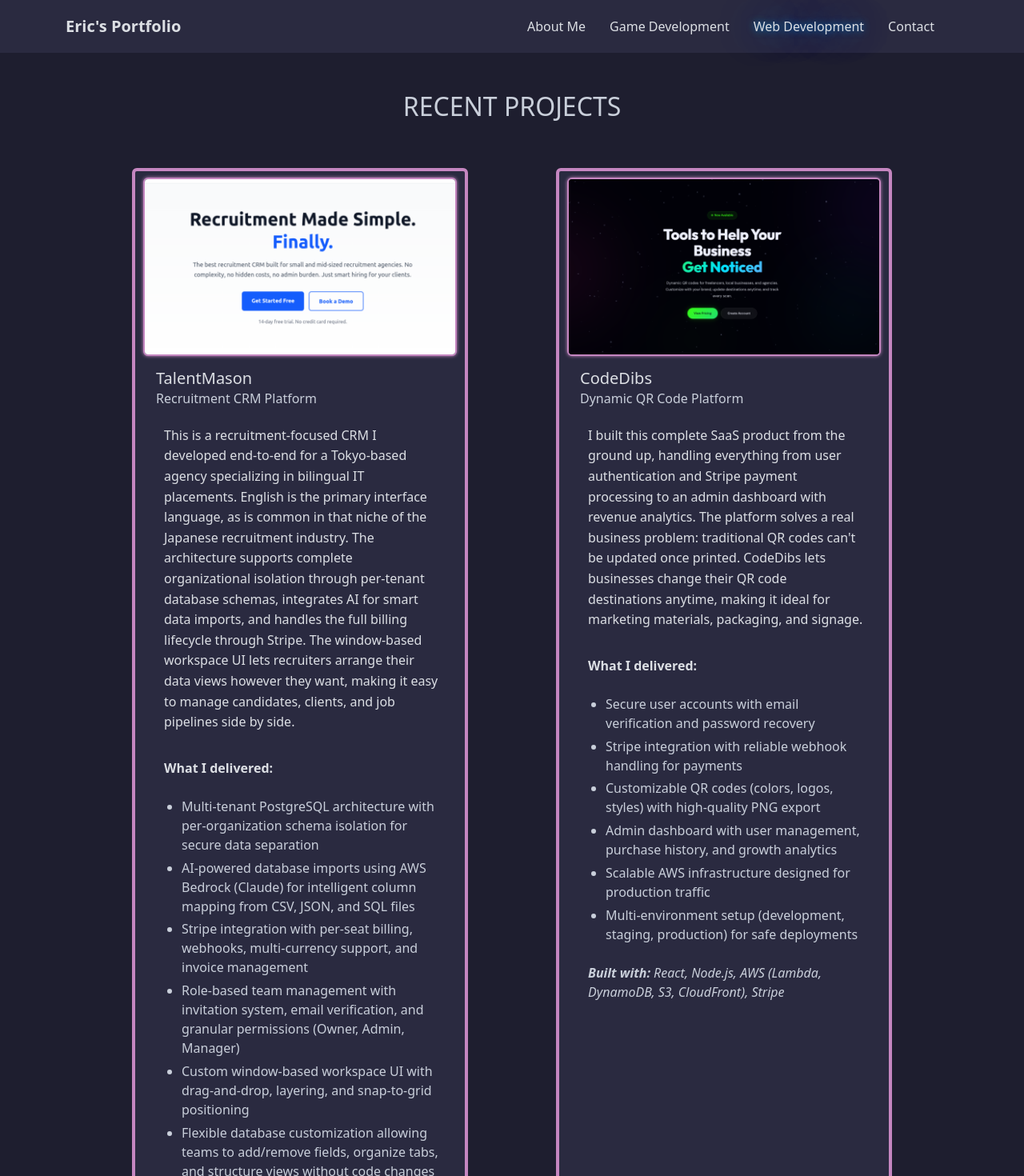
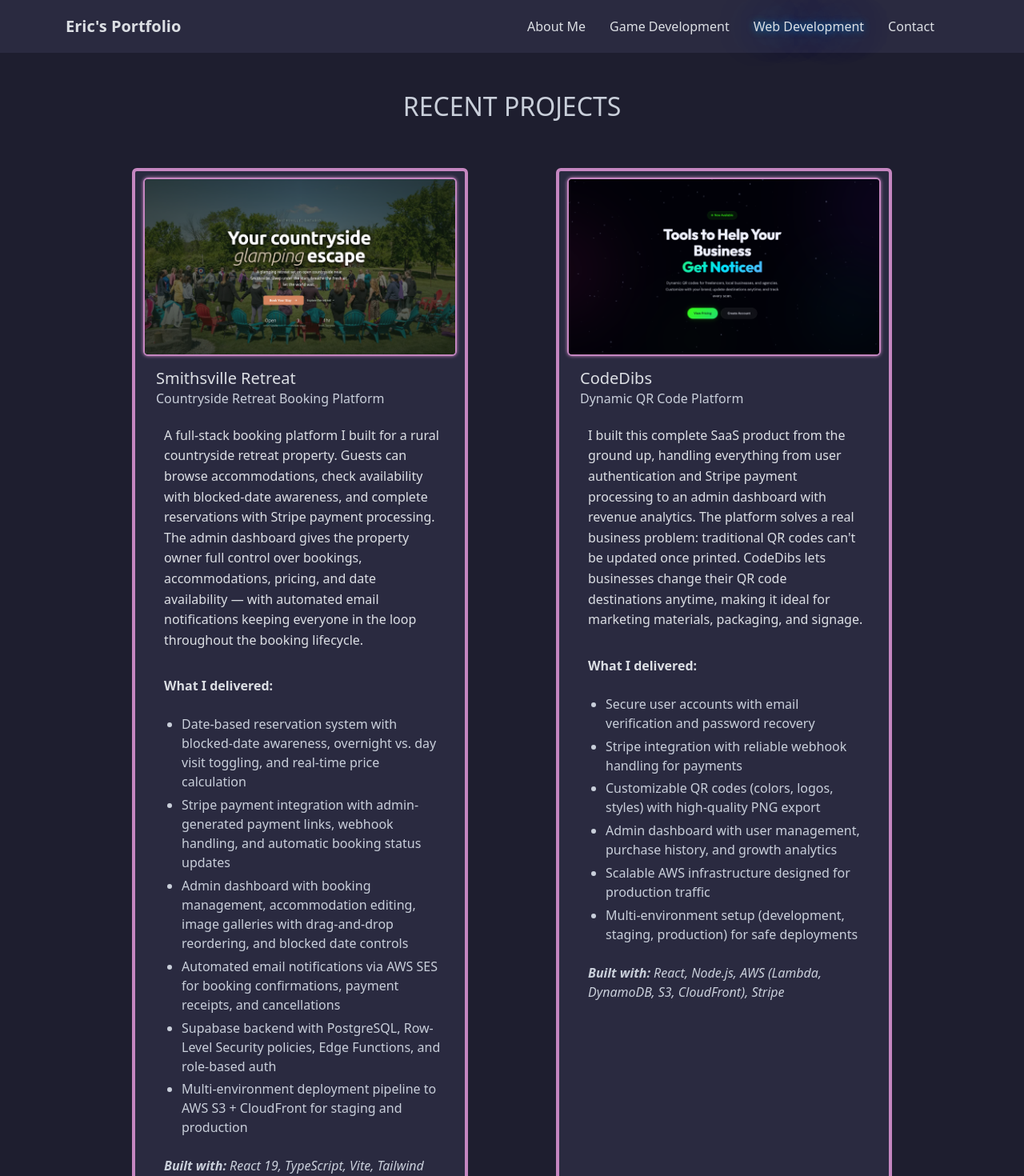
Before and after one commit to ekorber/eric-korber-portfolio-site-v2, a React (Create React App) app: page /web-dev in a window 1280 px wide. Shown: the top 1470 px of the page at 80% size. Built offline with nearby package versions, Linux system fonts and the light colour scheme.

Commit message:
Updated web dev projects with Smithsville Retreat

```diff
--- a/src/pages/WebDevPortfolioPage.js
+++ b/src/pages/WebDevPortfolioPage.js
@@ -1,6 +1,6 @@
 import CodeDibsScreenshot from "../img/codedibs.webp";
 import TwinDragonScreenshot from "../img/twindragon.webp";
-import TalentMasonScreenshot from "../img/talentmason.webp";
+import SmithsvilleRetreatScreenshot from "../img/smithsville-retreat.webp";
 import "../components/WebDevProjectCard.css";
 
 function WebDevPortfolioPage() {
@@ -11,25 +11,24 @@ function WebDevPortfolioPage() {
 
             <div className="card-list mb-5">
                 <div className="portfolio-card card">
-                    <a href="https://talentmason.com/" target="_blank" rel="noopener noreferrer">
-                        <img src={TalentMasonScreenshot} className="img-thumbnail mt-2 portfolio-piece-img" alt="The thumbnail for the TalentMason site." />
+                    <a href="https://smithsvilleretreat.ca/" target="_blank" rel="noopener noreferrer">
+                        <img src={SmithsvilleRetreatScreenshot} className="img-thumbnail mt-2 portfolio-piece-img" alt="The thumbnail for the Smithsville Retreat site." />
                         <div className="card-body">
-                            <h5 className="card-title portfolio-piece">TalentMason</h5>
-                            <h6 className="card-subtitle mb-3 text-muted">Recruitment CRM Platform</h6>
+                            <h5 className="card-title portfolio-piece">Smithsville Retreat</h5>
+                            <h6 className="card-subtitle mb-3 text-muted">Countryside Retreat Booking Platform</h6>
                             <p className="project-description">
-                                This is a recruitment-focused CRM I developed end-to-end for a Tokyo-based agency specializing in bilingual IT placements. English is the primary interface language, as is common in that niche of the Japanese recruitment industry. The architecture supports complete organizational isolation through per-tenant database schemas, integrates AI for smart data imports, and handles the full billing lifecycle through Stripe. The window-based workspace UI lets recruiters arrange their data views however they want, making it easy to manage candidates, clients, and job pipelines side by side.
+                                A full-stack booking platform I built for a rural countryside retreat property. Guests can browse accommodations, check availability with blocked-date awareness, and complete reservations with Stripe payment processing. The admin dashboard gives the property owner full control over bookings, accommodations, pricing, and date availability — with automated email notifications keeping everyone in the loop throughout the booking lifecycle.
                             </p>
                             <p className="portfolio-piece"><strong>What I delivered:</strong></p>
                             <ul className="feature-list">
-                                <li>Multi-tenant PostgreSQL architecture with per-organization schema isolation for secure data separation</li>
-                                <li>AI-powered database imports using AWS Bedrock (Claude) for intelligent column mapping from CSV, JSON, and SQL files</li>
-                                <li>Stripe integration with per-seat billing, webhooks, multi-currency support, and invoice management</li>
-                                <li>Role-based team management with invitation system, email verification, and granular permissions (Owner, Admin, Manager)</li>
-                                <li>Custom window-based workspace UI with drag-and-drop, layering, and snap-to-grid positioning</li>
-                                <li>Flexible database customization allowing teams to add/remove fields, organize tabs, and structure views without code changes</li>
-                                <li>AWS infrastructure including S3 presigned uploads, SES email delivery, CloudFront CDN, and Secrets Manager</li>
+                                <li>Date-based reservation system with blocked-date awareness, overnight vs. day visit toggling, and real-time price calculation</li>
+                                <li>Stripe payment integration with admin-generated payment links, webhook handling, and automatic booking status updates</li>
+                                <li>Admin dashboard with booking management, accommodation editing, image galleries with drag-and-drop reordering, and blocked date controls</li>
+                                <li>Automated email notifications via AWS SES for booking confirmations, payment receipts, and cancellations</li>
+                                <li>Supabase backend with PostgreSQL, Row-Level Security policies, Edge Functions, and role-based auth</li>
+                                <li>Multi-environment deployment pipeline to AWS S3 + CloudFront for staging and production</li>
                             </ul>
-                            <p className="tech-stack"><strong>Built with:</strong> React 19, Node.js/Express 5, PostgreSQL, AWS (S3, SES, Bedrock, CloudFront, Secrets Manager), Stripe</p>
+                            <p className="tech-stack"><strong>Built with:</strong> React 19, TypeScript, Vite, Tailwind CSS 4, Supabase (PostgreSQL, Auth, Edge Functions), Stripe, AWS (S3, SES, CloudFront)</p>
                         </div>
                     </a>
                 </div>
```
Also changed, not shown: src/img/smithsville-retreat.webp (added).
